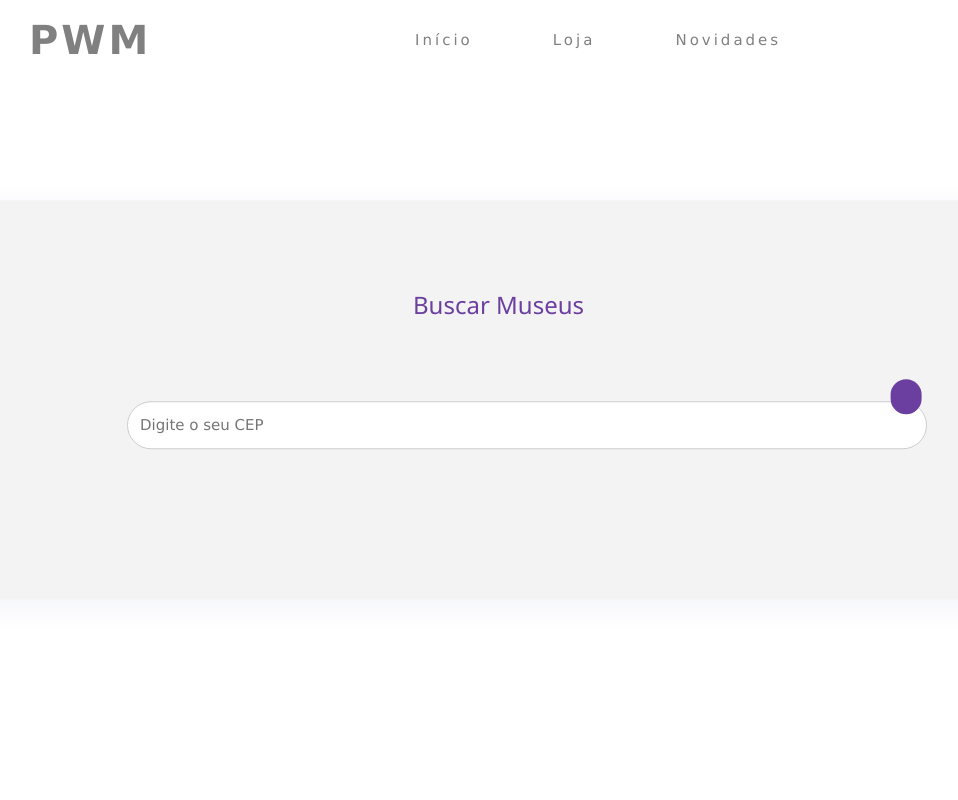
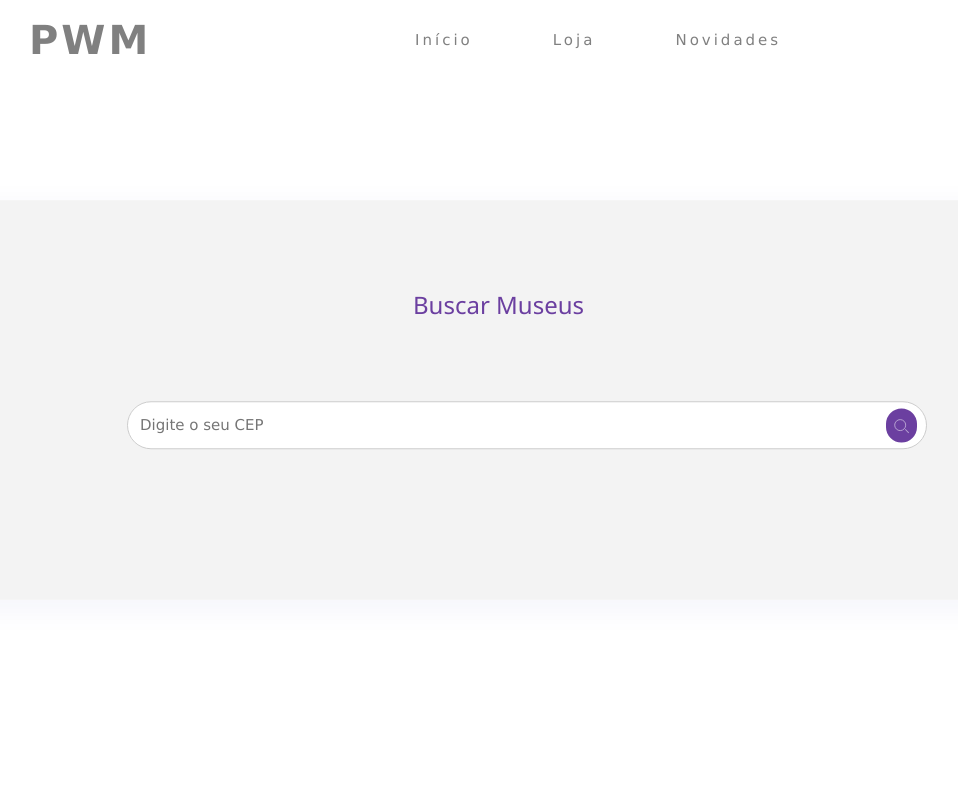
Before and after one commit to eduardasantanab/roteiro-cultural, a plain HTML site: page index.html in a window 1280 px wide. Shown: the top 800 px of the page, without its empty margins (83-1041 px from the left). Drawn offline with nearby package versions, Linux system fonts and the light colour scheme.

Commit message:
ajusta posicao botao

```diff
--- a/style.css
+++ b/style.css
@@ -15,7 +15,7 @@ background-image: url("/arquivos/teste.jpg");
 background-size: cover;
 background-repeat: no-repeat;
 background-attachment: fixed;
-margin-top: 600px;
+margin-top: 700px;
 height: 0;
 width: 0;
 }
@@ -166,10 +166,9 @@ background-color: #9862D8;
 }
 
 #button{
-position: absolute;
-top: 19%;
-left: 61%;
-transform: translate(-50%, -50%);
+position: fixed;
+top: 27%;
+left: 58.5%;
 background-color: #6b3fa0;
 }
 
@@ -184,8 +183,8 @@ border: 1px solid white;
 border-radius: 50%;
 opacity: 0.5;
 position: relative;
-left: 61.5%;
-transform: translate(-65%, -280%);
+left: 60.8%;
+transform: translate(-40%, -320%);
 }
 
 .lupa:after {
```
